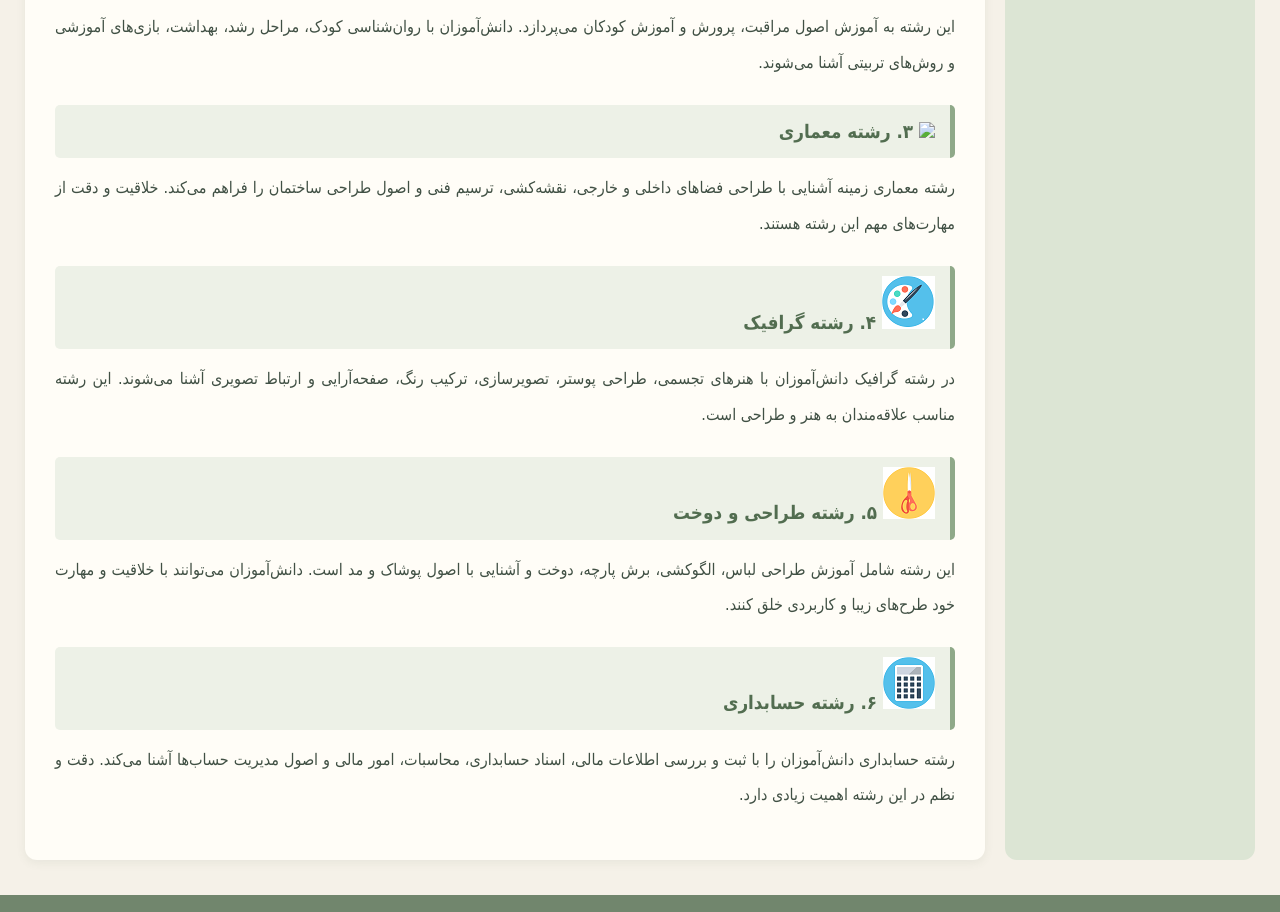
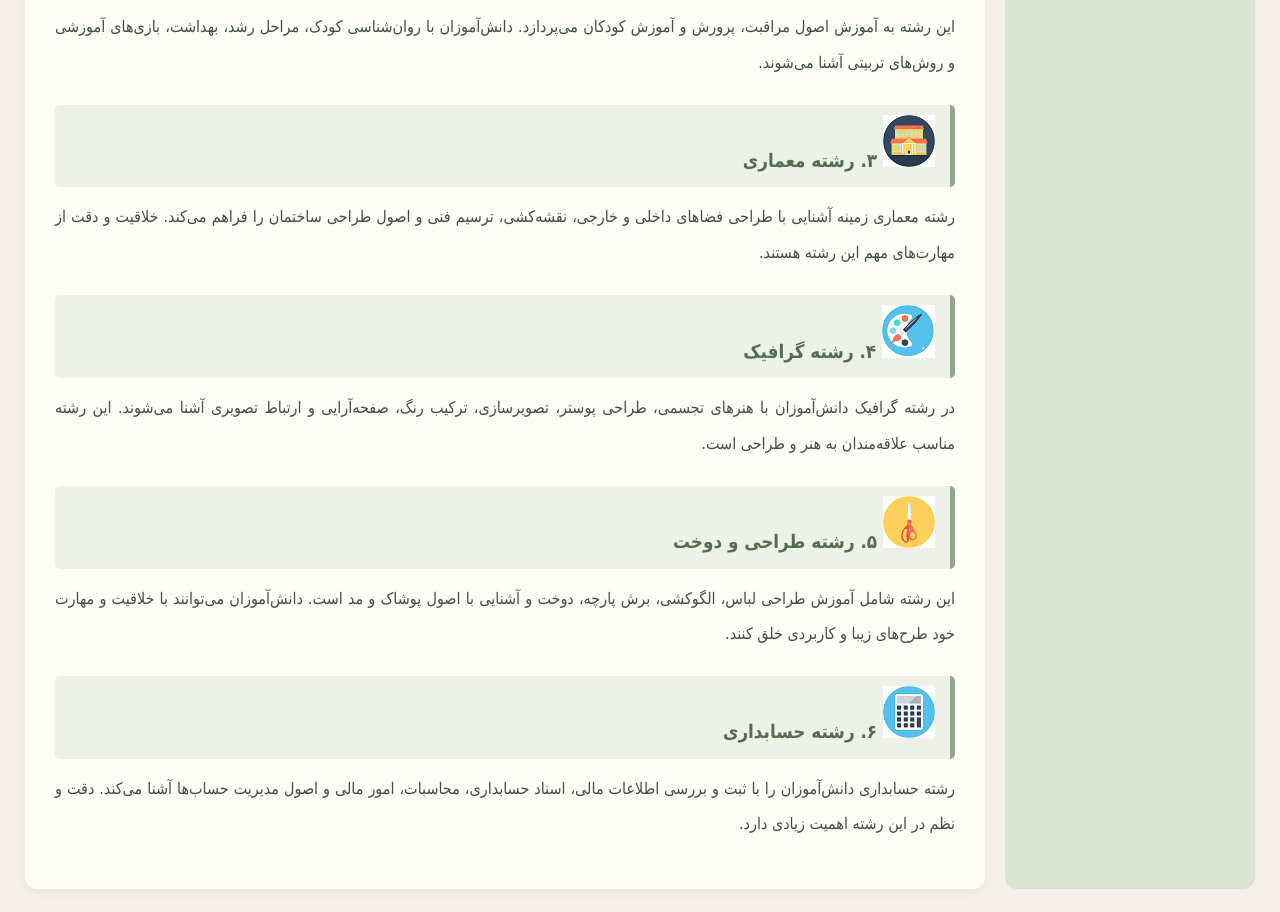
Before and after one commit to benvidi64-ops/veb-site, a plain HTML site: page reshteha.html in a window 1280 px wide. Shown: the part 852-1764 px from the top of the page. Drawn offline with Linux system fonts and the light colour scheme; files whose address does not match are found by name.

Commit message:
Update reshteha.html

```diff
--- a/reshteha.html
+++ b/reshteha.html
@@ -66,7 +66,7 @@
 
             </p>
 
-            <h3><img src="سایت/memari.png"> ۳. رشته معماری</h3>
+            <h3><img src="memari.png"> ۳. رشته معماری</h3>
             <p>
                 رشته معماری زمینه آشنایی با طراحی فضاهای داخلی
                 و خارجی، نقشه‌کشی، ترسیم فنی و اصول طراحی ساختمان
```
